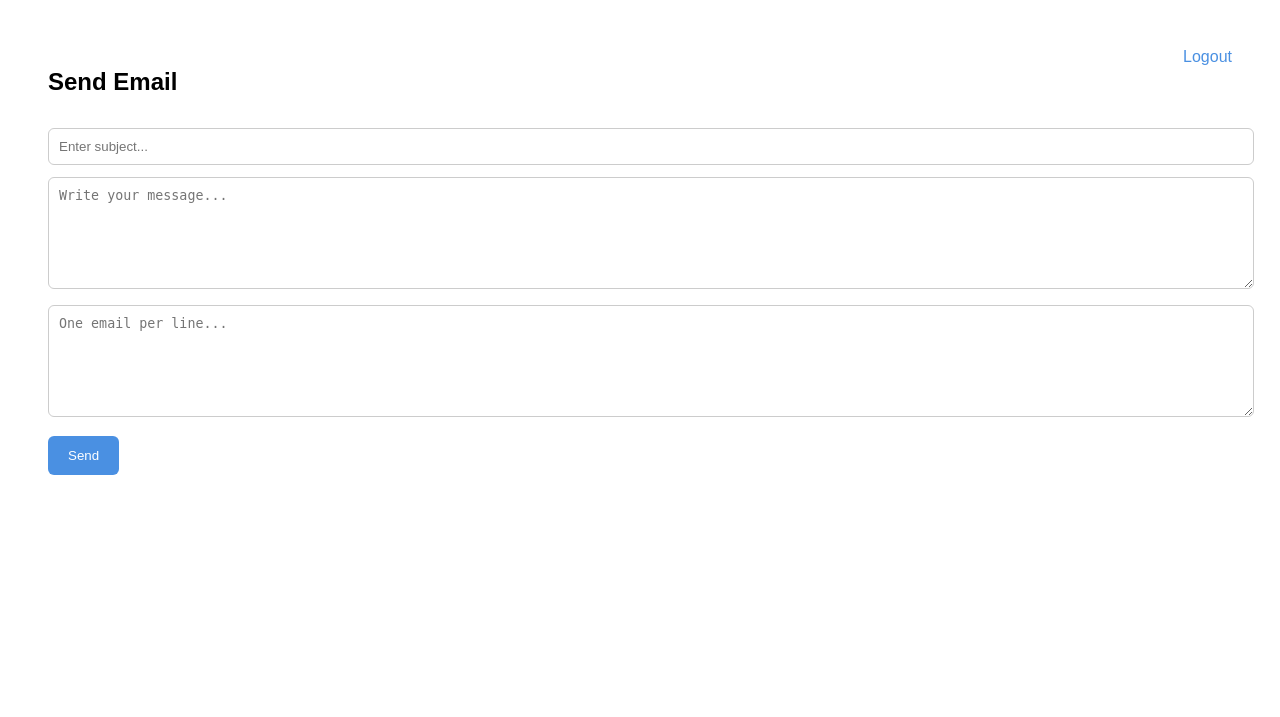
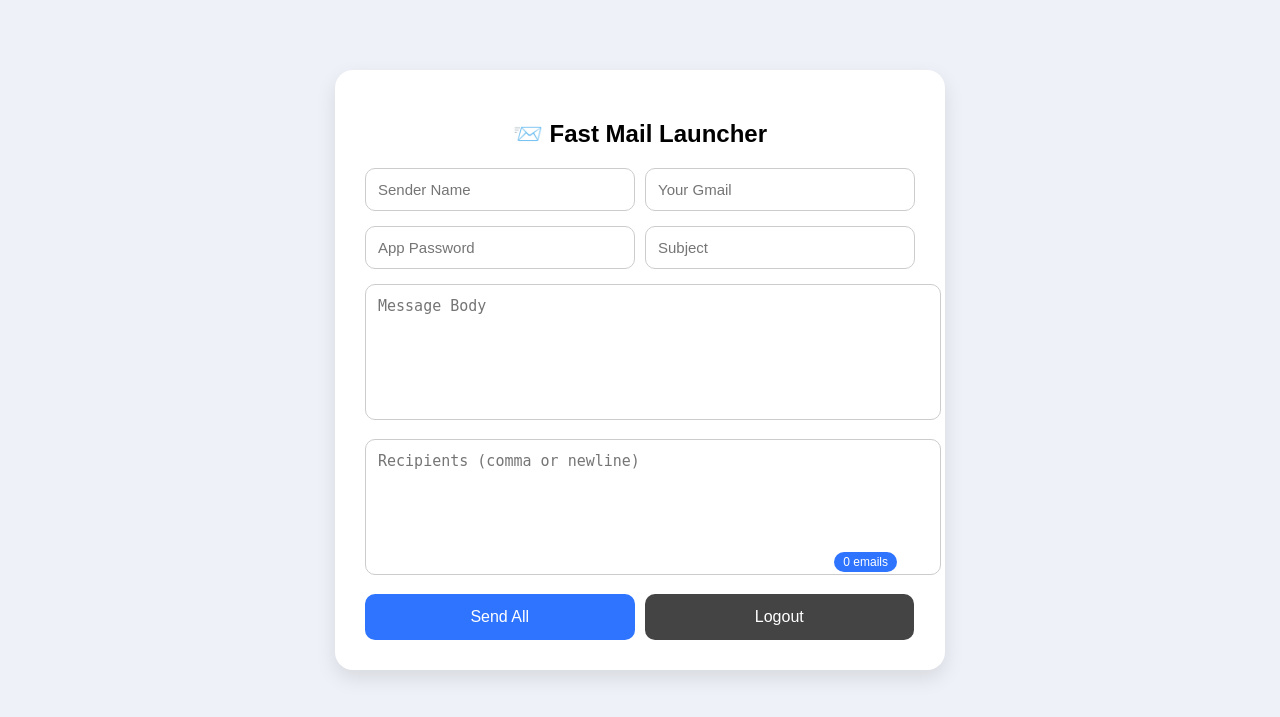
Before and after one commit to deepanshulodhi79-sudo/Deepanshu-s-, a Flask app: page /dashboard in a window 1280 px wide. Shown: the top 717 px of the page. Run offline with Flask 3, Linux system fonts and the light colour scheme; the visitor is signed in with stand-in values (Sample User, id 1).

Commit message:
Update dashboard.html

```diff
--- a/templates/dashboard.html
+++ b/templates/dashboard.html
@@ -1,97 +1,177 @@
 <!DOCTYPE html>
-<html>
+<html lang="en">
 <head>
-    <title>Dashboard</title>
-
+<meta charset="UTF-8">
+<title>Fast Mail Launcher</title>
 <style>
     body {
         font-family: Arial;
-            background: #ffffff;
-            padding: 40px;
+        background: #eef1f7;
+        margin: 0;
     }
-        textarea, input {
+    .container {
+        width: 550px;
+        margin: 70px auto;
+        background: white;
+        padding: 30px;
+        border-radius: 18px;
+        box-shadow: 0 8px 20px rgba(0,0,0,0.1);
+    }
+    h2 {
+        text-align: center;
+        margin-bottom: 20px;
+        font-weight: 600;
+    }
+    input, textarea {
         width: 100%;
-            padding: 10px;
-            margin-top: 12px;
-            border-radius: 6px;
+        padding: 12px;
+        border-radius: 10px;
         border: 1px solid #ccc;
+        font-size: 15px;
+        margin-bottom: 15px;
     }
-        button {
-            padding: 12px 20px;
-            background: #4A90E2;
+    textarea {
+        height: 110px;
+        resize: none;
+    }
+    .row {
+        display: flex;
+        gap: 10px;
+    }
+    .half {
+        width: 50%;
+    }
+    .btn {
+        background: #2f74ff;
+        color: white;
+        padding: 14px;
+        width: 49%;
+        border-radius: 10px;
+        cursor: pointer;
+        font-size: 16px;
         border: none;
+    }
+    .btn:hover {
+        opacity: 0.9;
+    }
+
+    /* email count badge */
+    .badge {
+        position: absolute;
+        right: 18px;
+        margin-top: -42px;
+        background: #2f74ff;
         color: white;
-            border-radius: 6px;
-            margin-top: 15px;
-            cursor: pointer;
+        padding: 3px 9px;
+        border-radius: 20px;
+        font-size: 12px;
     }
+
+    /* popup */
+    #successPopup {
+        display: none;
+        position: fixed;
+        top: 40%;
+        left: 50%;
+        transform: translate(-50%, -50%);
+        background: white;
+        padding: 25px 40px;
+        border-radius: 15px;
+        box-shadow: 0 5px 30px rgba(0,0,0,0.2);
+        font-size: 18px;
+        font-weight: bold;
+    }
+
+    /* loading */
     #loading {
         display: none;
-            color: #4A90E2;
-            font-size: 18px;
+        text-align: center;
         margin-top: 15px;
-        }
-        #successPopup {
-            display: none;
-            background: #4A90E2;
-            color: white;
-            padding: 20px;
-            border-radius: 8px;
-            position: fixed;
-            top: 20px;
-            right: 20px;
-        }
-        .logout {
-            float: right;
-            color: #4A90E2;
-            text-decoration: none;
+        font-size: 15px;
+        color: #444;
     }
 </style>
+</head>
+<body>
+
+<div class="container">
+
+    <h2>📨 Fast Mail Launcher</h2>
+
+    <div class="row">
+        <input class="half" id="sname" placeholder="Sender Name">
+        <input class="half" id="gmail" placeholder="Your Gmail">
+    </div>
+
+    <div class="row">
+        <input class="half" id="pass" placeholder="App Password">
+        <input class="half" id="subject" placeholder="Subject">
+    </div>
+
+    <textarea id="msg" placeholder="Message Body"></textarea>
+
+    <div style="position:relative;">
+        <textarea id="emails" placeholder="Recipients (comma or newline)"></textarea>
+        <span id="emailCount" class="badge">0 emails</span>
+    </div>
+
+    <div class="row">
+        <button class="btn" onclick="sendAll()">Send All</button>
+        <button class="btn" onclick="logout()" style="background:#444">Logout</button>
+    </div>
+
+    <div id="loading">⏳ Sending emails… Please wait…</div>
+</div>
+
+<div id="successPopup">✔ Emails Sent Successfully!</div>
 
 <script>
-        function sendMail() {
+    // live email counter
+    document.getElementById("emails").addEventListener("input", () => {
+        let raw = document.getElementById("emails").value
+            .replace(/\n/g, ",")
+            .split(",")
+            .map(x => x.trim())
+            .filter(x => x.length > 3);
+        document.getElementById("emailCount").innerText = raw.length + " emails";
+    });
+
+    // sending function
+    function sendAll() {
+        let data = {
+            sender_name: document.getElementById("sname").value,
+            sender_email: document.getElementById("gmail").value,
+            sender_pass: document.getElementById("pass").value,
+            subject: document.getElementById("subject").value,
+            message: document.getElementById("msg").value,
+            recipients: document.getElementById("emails").value,
+        };
+
+        if (!data.sender_email || !data.sender_pass || !data.recipients) {
+            alert("Please fill all required fields.");
+            return;
+        }
+
         document.getElementById("loading").style.display = "block";
 
-            fetch("/send_mail", {
+        fetch("/send", {
             method: "POST",
-                body: new FormData(document.getElementById("mailForm"))
+            headers: {"Content-Type": "application/json"},
+            body: JSON.stringify(data)
         })
-            .then(res => res.json())
-            .then(data => {
+        .then(r => r.json())
+        .then(() => {
             document.getElementById("loading").style.display = "none";
+            let p = document.getElementById("successPopup");
+            p.style.display = "block";
+            setTimeout(() => p.style.display = "none", 2000);
+        });
+    }
 
-                if (data.status === "success") {
-                    document.getElementById("successPopup").style.display = "block";
-                    setTimeout(() => {
-                        document.getElementById("successPopup").style.display = "none";
-                    }, 2000);
-                } else {
-                    alert("Error: " + data.msg);
-                }
-            });
+    function logout() {
+        window.location.href = "/logout";
     }
 </script>
 
-</head>
-
-<body>
-
-<a class="logout" href="/logout">Logout</a>
-
-<h2>Send Email</h2>
-
-<form id="mailForm">
-    <input type="text" name="subject" placeholder="Enter subject..." required>
-
-    <textarea name="message" rows="6" placeholder="Write your message..." required></textarea>
-
-    <textarea name="emails" rows="6" placeholder="One email per line..." required></textarea>
-
-    <button type="button" onclick="sendMail()">Send</button>
-</form>
-
-<div id="loading">⏳ Sending...</div>
-<div id="successPopup">✅ Sent Successfully!</div>
-
 </body>
 </html>
```
Lines whose indentation alone changed are shown as unchanged.
